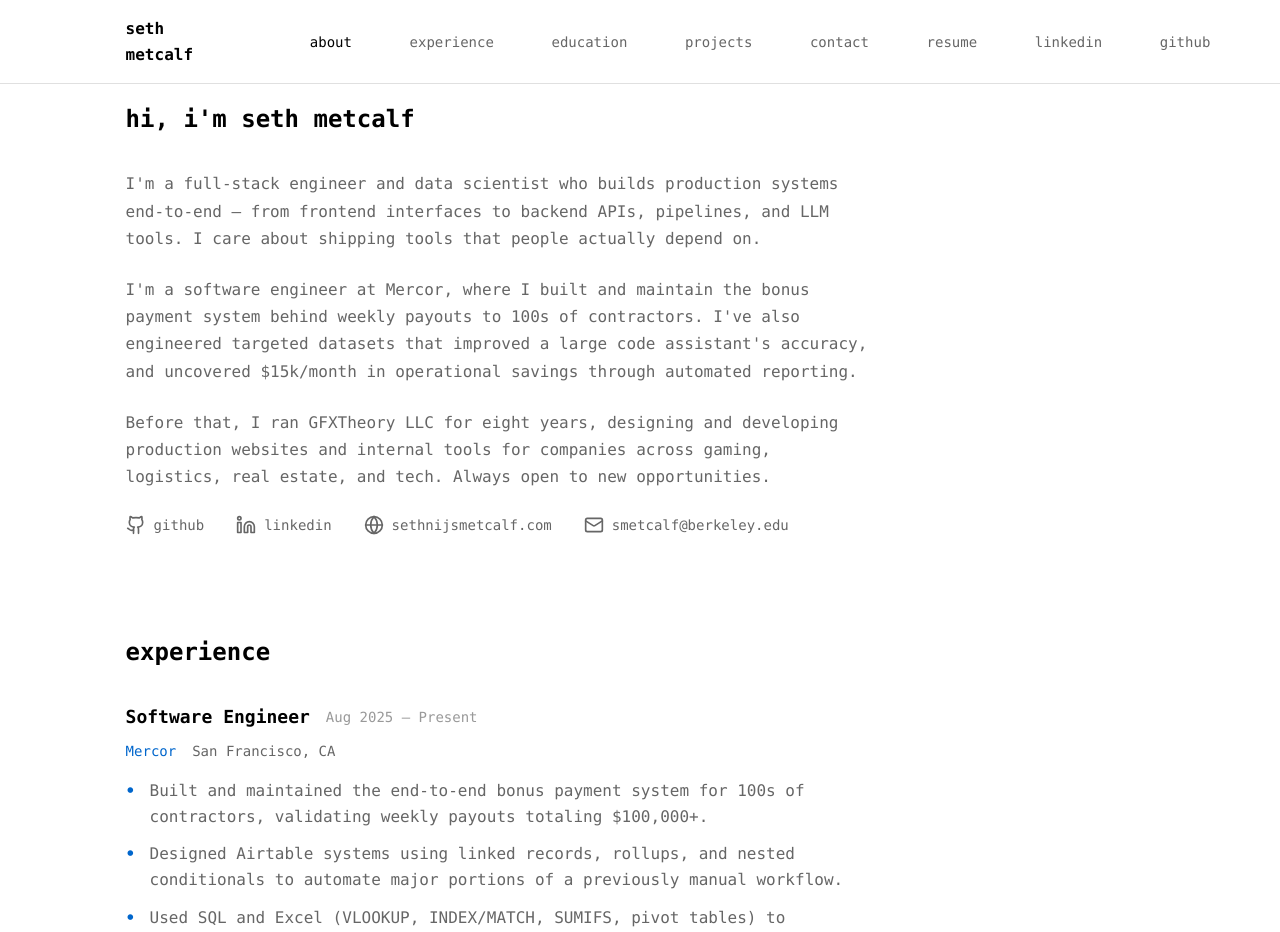
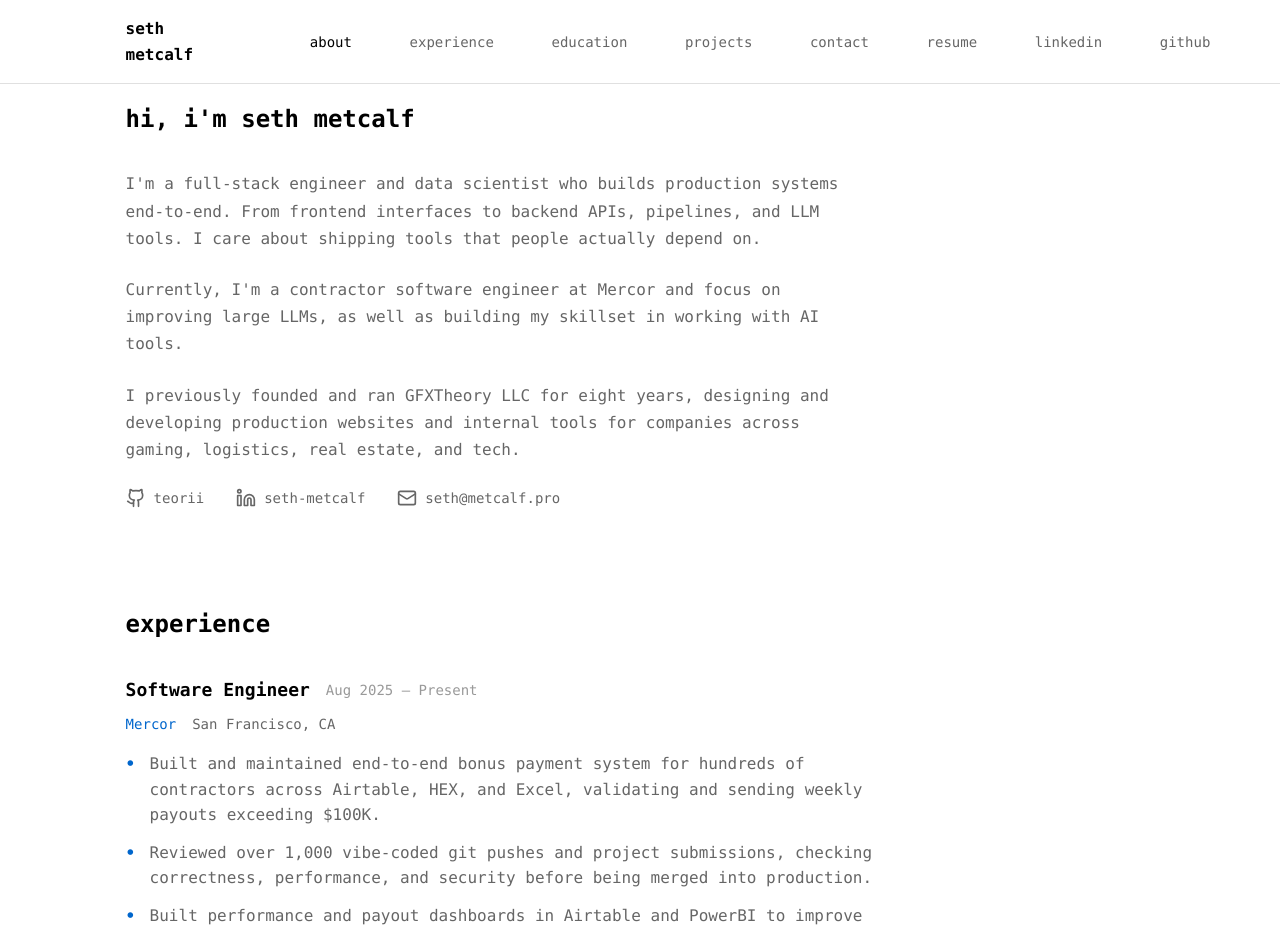
Before and after one commit to teorii/sethnijsmetcalf, a React (Vite) app: page / in a window 1280 px wide. Shown: the top 932 px of the page. Built offline with nearby package versions, Linux system fonts and the light colour scheme.

Commit message:
updated experience and bio

```diff
--- a/src/App.jsx
+++ b/src/App.jsx
@@ -110,7 +110,7 @@
     // },
     {
       title: "AI Poker Bot",
-      description: "Built an autonomous poker-playing agent that ingests live game state and makes real-time decisions using poker heuristics and LLM-based strategy. Engineered Puppeteer + PokerNow API scraping to capture player actions and board state with minimal latency. Created a SQLite-backed opponent profiling system with state validation and safety checks to ensure consistent in-game actions.",
+      description: "Built an autonomous poker-playing agent with friends back in college that ingests live game state and makes real-time decisions using poker heuristics and LLM-based strategy. Engineered Puppeteer + PokerNow API scraping to capture player actions and board state with minimal latency. Created a SQLite-backed opponent profiling system with state validation and safety checks to ensure consistent in-game actions.",
       tech: ["TypeScript", "Node.js", "Express", "Puppeteer", "SQLite"],
       link: "https://github.com/teorii/pokernow-gpt"
     }
@@ -133,20 +133,19 @@
       duration: "Aug 2025 — Present",
       location: "San Francisco, CA",
       achievements: [
-        "Built and maintained the end-to-end bonus payment system for 100s of contractors, validating weekly payouts totaling $100,000+.",
-        "Designed Airtable systems using linked records, rollups, and nested conditionals to automate major portions of a previously manual workflow.",
-        "Used SQL and Excel (VLOOKUP, INDEX/MATCH, SUMIFS, pivot tables) to reconcile relational datasets across Airtable, HEX, and Excel exports.",
-        "Built performance and payout dashboards to improve contractor visibility and reduce operational support load."
+        "Built and maintained end-to-end bonus payment system for hundreds of contractors across Airtable, HEX, and Excel, validating and sending weekly payouts exceeding $100K.",
+        "Reviewed over 1,000 vibe-coded git pushes and project submissions, checking correctness, performance, and security before being merged into production.",
+        "Built performance and payout dashboards in Airtable and PowerBI to improve contractor visibility and reduce Support team work load."
       ]
     },
     {
-      role: "Senior Frontend Developer",
+      role: "Senior Frontend Developer, LLM Systems",
       company: "[AI Company]",
       duration: "Jan 2025 — Jul 2025",
       location: "San Francisco, CA",
       achievements: [
         "Improved accuracy and pass rates of a large-scale, chat-based code assistant by developing targeted datasets that revealed common failure patterns in React/Next.js/FastAPI tasks.",
-        "Reviewed and debugged 100s of model-generated full-stack codebases, identifying issues in state management, accessibility, and performance.",
+        "Reviewed and debugged hundreds of model-generated full-stack codebases, identifying issues in state management, accessibility, and performance.",
         "Resolved model-generated bugs across Django, sympy, scikit-learn, and other libraries, refining the model’s behavior in realistic coding scenarios.",
         "Designed onboarding and review workflows for 200+ contributors, increasing throughput and output quality by ~30%."
       ]
@@ -211,30 +210,26 @@
         <div className="container">
           <h2>Hi, I'm Seth Metcalf</h2>
           <p>
-          I'm a full-stack engineer and data scientist who builds production systems end-to-end — from frontend interfaces to backend APIs, pipelines, and LLM tools. I care about shipping tools that people actually depend on.
+          I'm a full-stack engineer and data scientist who builds production systems end-to-end. From frontend interfaces to backend APIs, pipelines, and LLM tools. I care about shipping tools that people actually depend on.
           </p>
           <p>
-          I'm a software engineer at Mercor, where I built and maintain the bonus payment system behind weekly payouts to 100s of contractors. I've also engineered targeted datasets that improved a large code assistant's accuracy, and uncovered $15k/month in operational savings through automated reporting.
+          Currently, I'm a contractor software engineer at Mercor and focus on improving large LLMs, as well as building my skillset in working with AI tools.
           </p>
           <p>
-          Before that, I ran GFXTheory LLC for eight years, designing and developing production websites and internal tools for companies across gaming, logistics, real estate, and tech. Always open to new opportunities.
+          I previously founded and ran GFXTheory LLC for eight years, designing and developing production websites and internal tools for companies across gaming, logistics, real estate, and tech.
           </p>
           <div className="hero-links">
-              <a href={externalLinks.github} target="_blank" rel="noopener noreferrer">
+              <a href={"https://github.com/teorii"} target="_blank" rel="noopener noreferrer">
                 <Github size={20} />
-                github
+                teorii
               </a>
-              <a href={externalLinks.linkedin} target="_blank" rel="noopener noreferrer">
+              <a href={"https://linkedin.com/in/seth-metcalf"} target="_blank" rel="noopener noreferrer">
                 <Linkedin size={20} />
-                linkedin
+                seth-metcalf
               </a>
-              <a href="https://sethnijsmetcalf.com/" target="_blank" rel="noopener noreferrer">
-                <Globe size={20} />
-                sethnijsmetcalf.com
-              </a>
-              <a href="mailto:smetcalf@berkeley.edu" target="_blank" rel="noopener noreferrer">
+              <a href="mailto:seth@metcalf.pro" target="_blank" rel="noopener noreferrer">
                 <Mail size={20} />
-                smetcalf@berkeley.edu
+                seth@metcalf.pro
               </a>
             </div>
         </div>
@@ -319,17 +314,17 @@
           <h2>Contact</h2>
           <p>Let's build something. I'm always interested in new opportunities.</p>
           <div className="contact-links">
-            <a href={externalLinks.github} target="_blank" rel="noopener noreferrer">
+            <a href={"https://github.com/teorii"} target="_blank" rel="noopener noreferrer">
               <Github size={20} />
               github.com/teorii
             </a>
-            <a href={externalLinks.linkedin} target="_blank" rel="noopener noreferrer">
+            <a href={"https://linkedin.com/in/seth-metcalf"} target="_blank" rel="noopener noreferrer">
               <Linkedin size={20} />
               linkedin.com/in/seth-metcalf
             </a>
-            <a href="mailto:smetcalf@berkeley.edu" target="_blank" rel="noopener noreferrer">
+            <a href="mailto:seth@metcalf.pro" target="_blank" rel="noopener noreferrer">
               <Mail size={20} />
-              smetcalf@berkeley.edu
+              seth@metcalf.pro
             </a>
           </div>
         </div>
```
